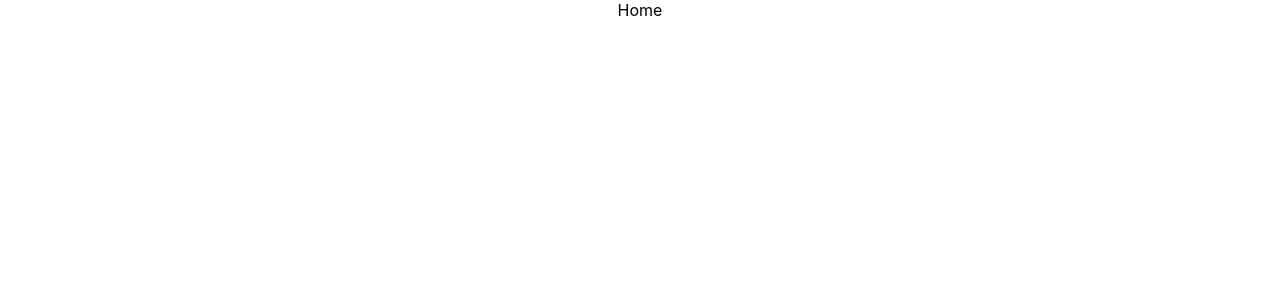
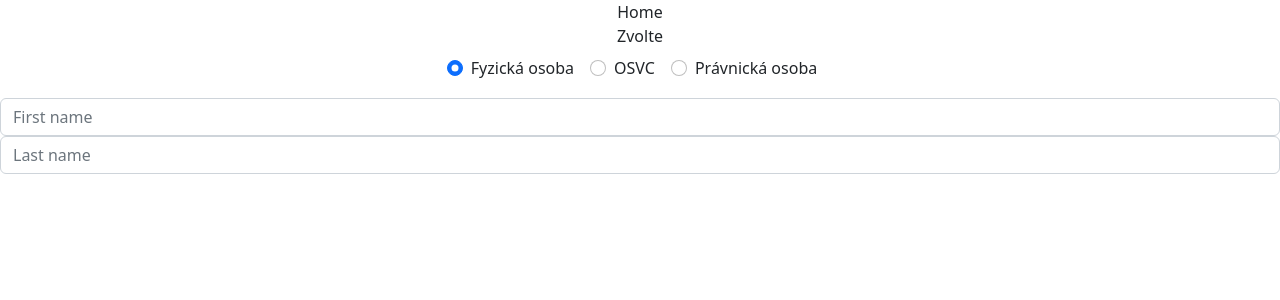
Before and after one commit to marketapolakovau/Coopbank, a React (Create React App) app in the folder client/: page / in a window 1280 px wide. Shown: the top 300 px of the page. Built offline with nearby package versions, Linux system fonts and the light colour scheme.

Commit message:
commit jakub

```diff
--- a/client/src/App.js
+++ b/client/src/App.js
@@ -1,10 +1,13 @@
 import "./App.css";
 import Home from "./components/Home";
+import "bootstrap/dist/css/bootstrap.min.css";
+import PersonalDataForm from "./components/PersonalDataForm";
 
 function App() {
   return (
     <div className="App">
       <Home />
+      <PersonalDataForm />
     </div>
   );
 }
--- /dev/null
+++ b/client/src/components/IndividualFrom.js
@@ -0,0 +1,41 @@
+import React, { useState } from "react";
+import { Form } from "react-bootstrap";
+
+function IndividualForm() {
+  const [individualFormData, setIndividualFormData] = useState({
+    applicantType: "",
+    name: "",
+    surname: "",
+    birthNum: "",
+    nationality: "",
+    email: "",
+    phone: "",
+    IC: "",
+    position: "",
+    companyName: "",
+    amount: null,
+    numOfMonths: null,
+    address: {
+      street: "",
+      descNumber: null,
+      indicativeNumber: null,
+      city: "",
+      postalCode: null,
+    },
+  });
+
+  return (
+    <Form class="container">
+      <div class="form-row">
+        <div class="col">
+          <input type="text" class="form-control" placeholder="First name" />
+        </div>
+        <div class="col">
+          <input type="text" class="form-control" placeholder="Last name" />
+        </div>
+      </div>
+    </Form>
+  );
+}
+
+export default IndividualForm;
--- /dev/null
+++ b/client/src/components/LegalEntityForm.js
@@ -0,0 +1,7 @@
+import React from "react";
+
+function LegalEntityForm() {
+  return <div>LegalEntityForm</div>;
+}
+
+export default LegalEntityForm;
--- /dev/null
+++ b/client/src/components/OsvcForm.js
@@ -0,0 +1,7 @@
+import React from "react";
+
+function OsvcForm() {
+  return <div>OsvcForm</div>;
+}
+
+export default OsvcForm;
--- /dev/null
+++ b/client/src/components/PersonalDataForm.js
@@ -0,0 +1,72 @@
+import React, { useState } from "react";
+import { Form } from "react-bootstrap";
+import IndividualForm from "./IndividualFrom";
+import OsvcForm from "./OsvcForm";
+import LegalEntityForm from "./LegalEntityForm";
+
+function PersonalDataForm() {
+  const [applicantType, setApplicantType] = useState("Fyzická osoba");
+
+  const displayFormType = (applicantType) => {
+    if (applicantType === "Fyzická osoba") {
+      return <IndividualForm />;
+    } else if (applicantType === "OSVC") {
+      return <OsvcForm />;
+    } else {
+      return <LegalEntityForm />;
+    }
+  };
+
+  return (
+    <div>
+      <Form>
+        <Form.Label>Zvolte</Form.Label>
+        <Form.Group
+          className="mb-3"
+          onChange={(e) => setApplicantType(e.target.value)}
+        >
+          <div class="form-check form-check-inline">
+            <input
+              class="form-check-input"
+              type="radio"
+              name="inlineRadioOptions"
+              id="inlineRadio1"
+              value="Fyzická osoba"
+              checked
+            />
+            <label class="form-check-label" for="inlineRadio1">
+              Fyzická osoba
+            </label>
+          </div>
+          <div class="form-check form-check-inline">
+            <input
+              class="form-check-input"
+              type="radio"
+              name="inlineRadioOptions"
+              id="inlineRadio2"
+              value="OSVC"
+            />
+            <label class="form-check-label" for="inlineRadio2">
+              OSVC
+            </label>
+          </div>
+          <div class="form-check form-check-inline">
+            <input
+              class="form-check-input"
+              type="radio"
+              name="inlineRadioOptions"
+              id="inlineRadio3"
+              value="Právnická osoba"
+            />
+            <label class="form-check-label" for="inlineRadio3">
+              Právnická osoba
+            </label>
+          </div>
+        </Form.Group>
+        <div>{displayFormType(applicantType)}</div>
+      </Form>
+    </div>
+  );
+}
+
+export default PersonalDataForm;
```
Also changed, not shown: 1 other file (tests, documents, lock files or other folders).
